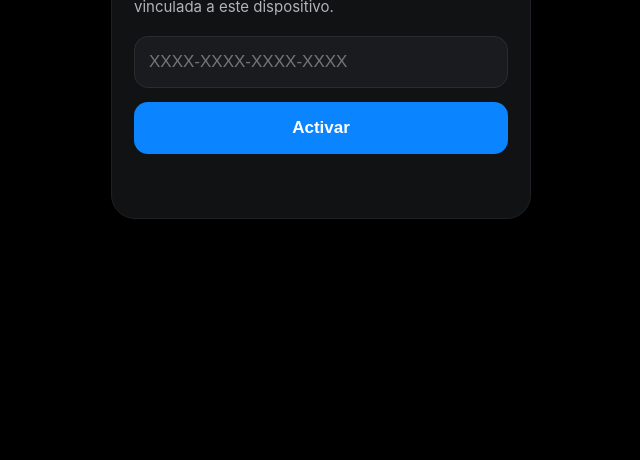
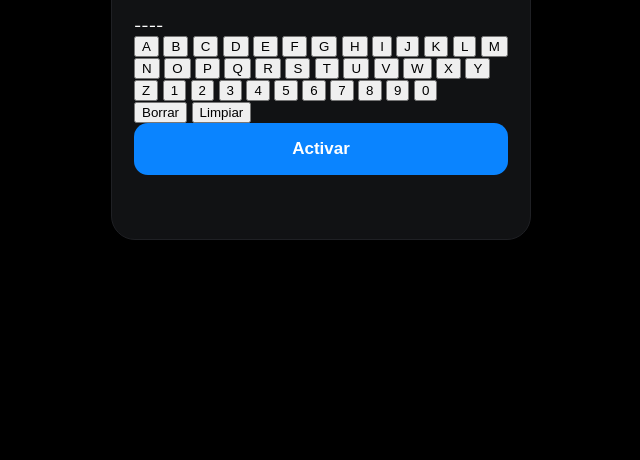
Before and after one commit to daymertorres/iphoneappp, a website: page license.html in a window 1280 px wide. Shown: the part 340-800 px from the top of the page, without its empty margins (319-959 px from the left). Drawn offline with Linux system fonts and the light colour scheme.

Commit message:
Update license.html

```diff
--- a/license.html
+++ b/license.html
@@ -20,26 +20,65 @@
         Ingresa tu licencia. Esta activación quedará vinculada a este dispositivo.
       </p>
 
-      <form id="licenseForm" novalidate>
-        <input
-          id="licenseInput"
-          class="license-input"
-          type="text"
-          inputmode="text"
-          enterkeyhint="done"
-          placeholder="XXXX-XXXX-XXXX-XXXX"
-          autocomplete="off"
-          autocapitalize="characters"
-          autocorrect="off"
-          spellcheck="false"
-        />
+      <div id="licenseDisplay" class="license-display">----</div>
 
-        <button id="activateBtn" class="activate-btn" type="submit">
-          Activar
-        </button>
+      <div class="license-keyboard">
+        <button class="license-key" data-value="A">A</button>
+        <button class="license-key" data-value="B">B</button>
+        <button class="license-key" data-value="C">C</button>
+        <button class="license-key" data-value="D">D</button>
 
-        <p id="licenseMsg" class="license-msg"></p>
-      </form>
+        <button class="license-key" data-value="E">E</button>
+        <button class="license-key" data-value="F">F</button>
+        <button class="license-key" data-value="G">G</button>
+        <button class="license-key" data-value="H">H</button>
+
+        <button class="license-key" data-value="I">I</button>
+        <button class="license-key" data-value="J">J</button>
+        <button class="license-key" data-value="K">K</button>
+        <button class="license-key" data-value="L">L</button>
+
+        <button class="license-key" data-value="M">M</button>
+        <button class="license-key" data-value="N">N</button>
+        <button class="license-key" data-value="O">O</button>
+        <button class="license-key" data-value="P">P</button>
+
+        <button class="license-key" data-value="Q">Q</button>
+        <button class="license-key" data-value="R">R</button>
+        <button class="license-key" data-value="S">S</button>
+        <button class="license-key" data-value="T">T</button>
+
+        <button class="license-key" data-value="U">U</button>
+        <button class="license-key" data-value="V">V</button>
+        <button class="license-key" data-value="W">W</button>
+        <button class="license-key" data-value="X">X</button>
+
+        <button class="license-key" data-value="Y">Y</button>
+        <button class="license-key" data-value="Z">Z</button>
+        <button class="license-key" data-value="1">1</button>
+        <button class="license-key" data-value="2">2</button>
+
+        <button class="license-key" data-value="3">3</button>
+        <button class="license-key" data-value="4">4</button>
+        <button class="license-key" data-value="5">5</button>
+        <button class="license-key" data-value="6">6</button>
+
+        <button class="license-key" data-value="7">7</button>
+        <button class="license-key" data-value="8">8</button>
+        <button class="license-key" data-value="9">9</button>
+        <button class="license-key" data-value="0">0</button>
+      </div>
+
+      <div class="license-actions">
+        <button id="deleteBtn" class="secondary-btn" type="button">Borrar</button>
+        <button id="clearBtn" class="secondary-btn" type="button">Limpiar</button>
+      </div>
+
+      <button id="activateBtn" class="activate-btn" type="button">
+        Activar
+      </button>
+
+      <p id="licenseMsg" class="license-msg"></p>
     </div>
   </main>
 
```
